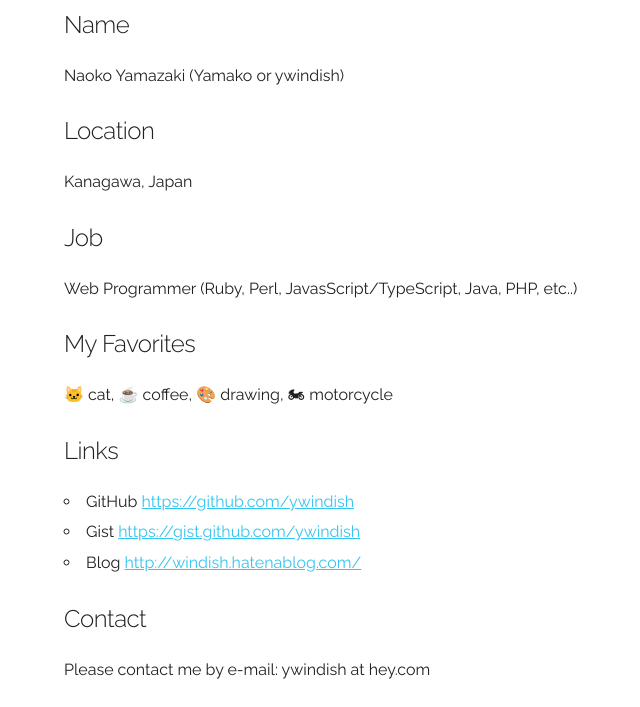
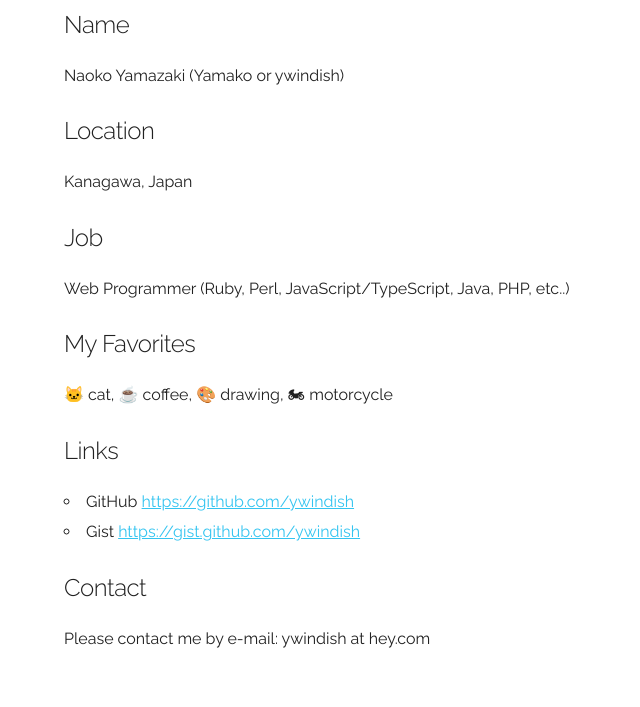
Before and after one commit to ywindish/ywindish.github.io, a plain HTML site: page index.html in a window 1280 px wide. Shown: the part 157-864 px from the top of the page, without its empty margins (0-640 px from the left). After the commit the page ends 834 px from the top, so only its background shows below. Drawn offline with Linux system fonts and the light colour scheme.

Commit message:
Update index.html

```diff
--- a/index.html
+++ b/index.html
@@ -22,7 +22,7 @@
         <h5>Location</h5>
         <p>Kanagawa, Japan</p>
         <h5>Job</h5>
-        <p>Web Programmer (Ruby, Perl, JavasScript/TypeScript, Java, PHP, etc..)</p>
+        <p>Web Programmer (Ruby, Perl, JavaScript/TypeScript, Java, PHP, etc..)</p>
         <h5>My Favorites</h5>
         <p>🐱 cat, ☕ coffee, 🎨 drawing, 🏍 motorcycle</p>
         </ul>
@@ -30,7 +30,7 @@
         <ul>
           <li>GitHub <a href="https://github.com/ywindish" target="_blank">https://github.com/ywindish</a></li>
           <li>Gist <a href="https://gist.github.com/ywindish" target="_blank">https://gist.github.com/ywindish</a></li>
-          <li>Blog <a href="http://windish.hatenablog.com/" target="_blank">http://windish.hatenablog.com/</a></li></li>
+          <!--<li>Blog <a href="http://windish.hatenablog.com/" target="_blank">http://windish.hatenablog.com/</a></li></li>-->
         </ul>
         <h5>Contact</h5>
         <p>Please contact me by e-mail: ywindish at hey.com</p>
```
